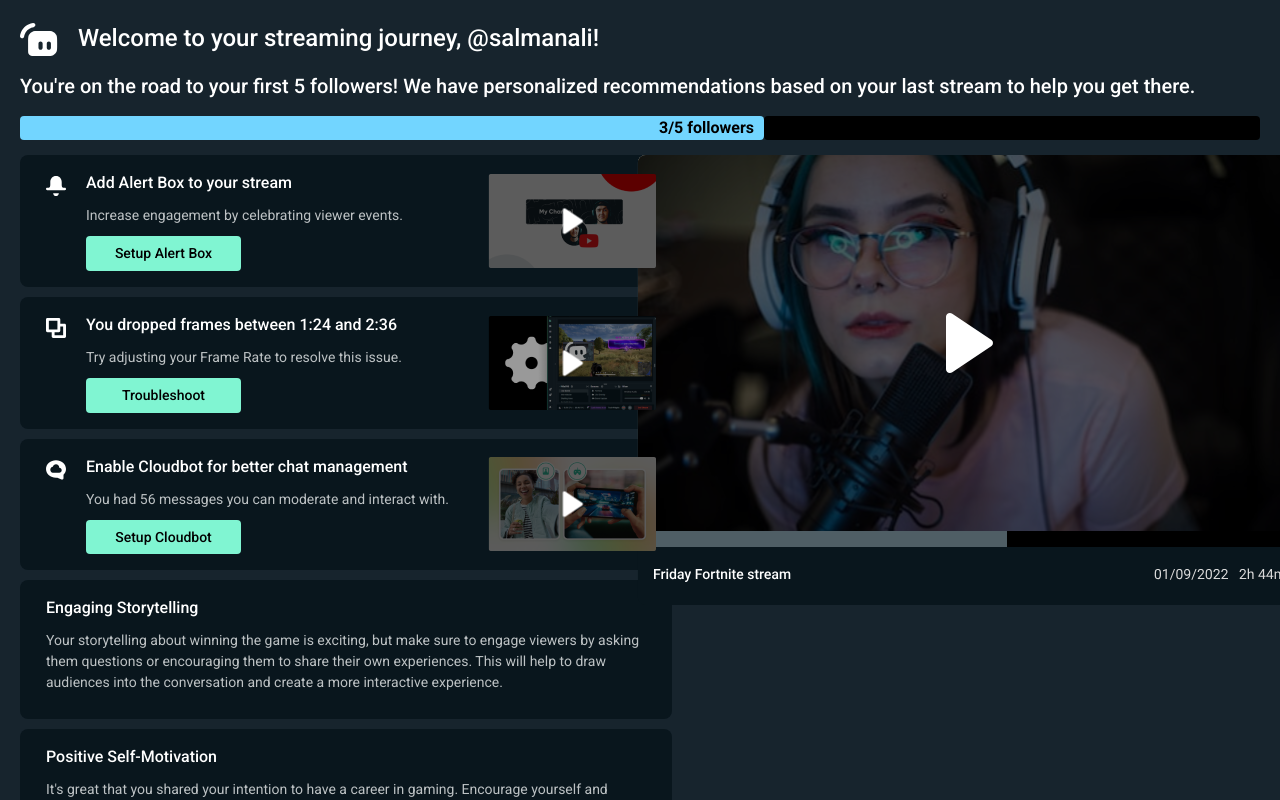
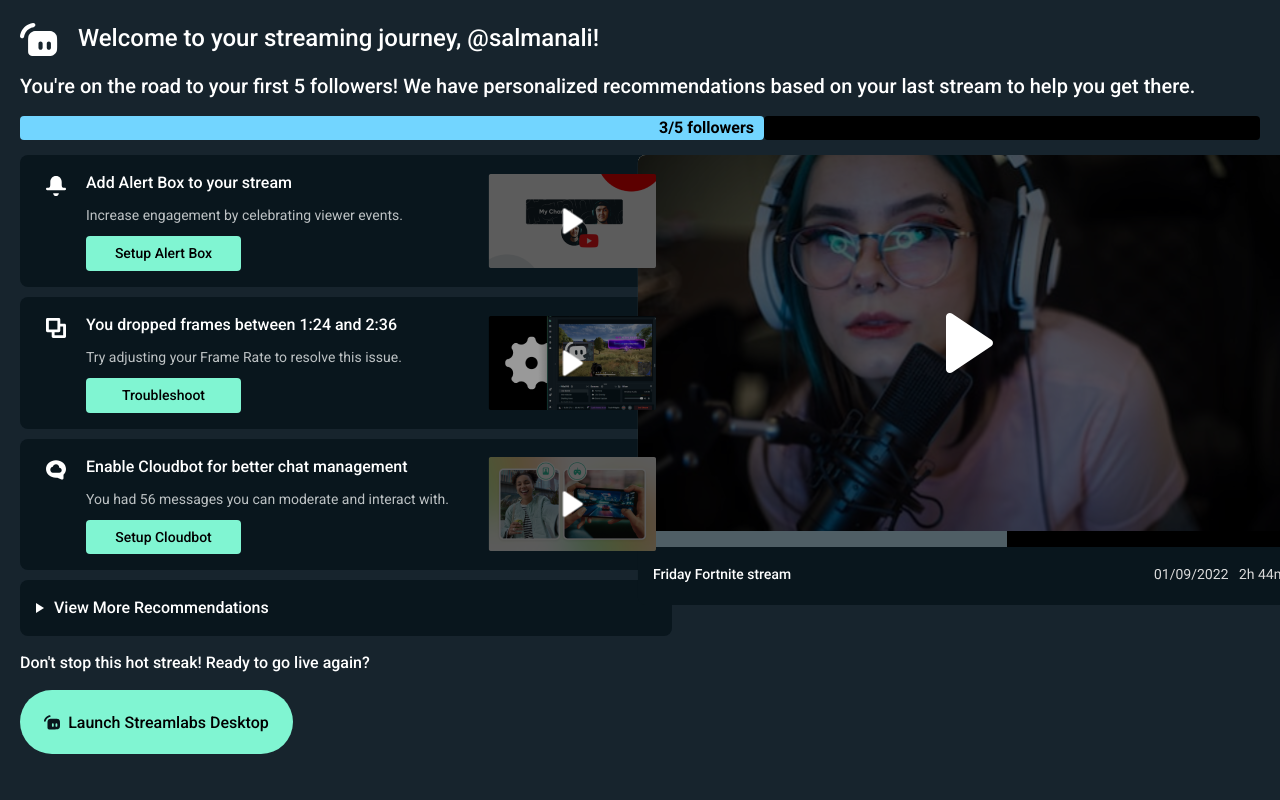
Before and after one commit to chessahalpin/hackstreet, a React (Vite) app: page /streams in a window 1280 px wide. Both pictures are taken after a click on the button "Get recommendation". Shown: the top 800 px of the page. Built offline with nearby package versions, Linux system fonts and the light colour scheme; some icons are missing; a web font is replaced by a local one.

Commit message:
accordion

```diff
--- a/src/App.css
+++ b/src/App.css
@@ -11,7 +11,7 @@
 body {
   background-color: var(--primary);
   color: var(--light);
-    font-family: 'Roboto';
+  font-family: "Roboto";
   margin: 0;
   padding: 0;
 }
@@ -21,18 +21,77 @@
   color: black;
 }
 
+details {
+  transition: all 0.3s;
+}
+
+details[open] summary ~ * {
+  animation: slide 0.3s ease-in-out;
+}
+
+@keyframes slide {
+  0% {
+    opacity: 0;
+    transform: translateY(-10px);
+  }
+  100% {
+    opacity: 1;
+    transform: translateY(0);
+  }
+}
+
+details summary {
+  transition: 0.2s;
+  padding: 10px;
+  background: rgba(255, 255, 255, 0.1);
+  border-radius: 4px;
+  margin-bottom: 10px;
+  cursor: pointer;
+  display: flex;
+  align-items: center;
+}
+
+details summary::before {
+  content: '';
+  width: 0;
+  height: 0;
+  border-left: 8px solid white;  /* Right-pointing arrow */
+  border-top: 5px solid transparent;
+  border-bottom: 5px solid transparent;
+  margin-right: 10px;
+  transition: transform 0.3s ease;
+}
+
+details[open] summary::before {
+  transform: rotate(90deg);  /* Rotate to point down when open */
+}
+
+details summary:hover {
+  background: rgba(255, 255, 255, 0.15);
+}
+
+
+
 .overlay {
   animation: fadeIn 0.5s ease-in, fadeOut 1s ease-out 2s;
 }
 
 @keyframes fadeIn {
-  from { opacity: 0; }
-  to { opacity: 1; }
+  from {
+    opacity: 0;
+  }
+  to {
+    opacity: 1;
+  }
 }
 
 @keyframes fadeOut {
-  from { opacity: 1; }
-  to { opacity: 0; }
+  from {
+    opacity: 1;
+  }
+  to {
+    opacity: 0;
+  }
 }
 
 @keyframes bounce {
--- a/src/App.jsx
+++ b/src/App.jsx
@@ -1,22 +1,26 @@
 /* eslint-disable react/no-unescaped-entities */
-import { useState, useEffect } from 'react';
-import './App.css';
-import StreamlabsLogo from './assets/StreamlabsLogo.svg';
-import Video from './assets/Video.svg';
-import Video2 from './assets/Video2.svg';
-import Thumbnail1 from './assets/thumbnail1.png';
-import Thumbnail2 from './assets/thumbnail2.png';
-import Thumbnail3 from './assets/thumbnail3.png';
-import Thumbnail4 from './assets/thumbnail4.png';
-import Thumbnail5 from './assets/thumbnail5.png';
-import cloudbot from './assets/cloudbot.svg';
-import vector from './assets/Vector.svg';
-import multistream from './assets/multistream.svg';
-import droppedFrames from './assets/dropped-frames.svg';
-import notifications from './assets/notifications.svg';
-import StreamlabsIcon from './assets/streamlabs.svg';
-import Card from './Card';
-import { useLocation } from 'react-router-dom';
+import { useState, useEffect } from "react";
+import "./App.css";
+import StreamlabsLogo from "./assets/StreamlabsLogo.svg";
+import Video from "./assets/Video.svg";
+import Video2 from "./assets/Video2.svg";
+import Thumbnail1 from "./assets/thumbnail1.png";
+import Thumbnail2 from "./assets/thumbnail2.png";
+import Thumbnail3 from "./assets/thumbnail3.png";
+import Thumbnail4 from "./assets/thumbnail4.png";
+import Thumbnail5 from "./assets/thumbnail5.png";
+import cloudbot from "./assets/cloudbot.svg";
+import vector from "./assets/Vector.svg";
+import multistream from "./assets/multistream.svg";
+import droppedFrames from "./assets/dropped-frames.svg";
+import notifications from "./assets/notifications.svg";
+import StreamlabsIcon from "./assets/streamlabs.svg";
+import Card from "./Card";
+import { useLocation } from "react-router-dom";
+
+import "@fortawesome/fontawesome-svg-core/styles.css";
+import { config } from "@fortawesome/fontawesome-svg-core";
+config.autoAddCss = false;
 
 function App() {
   const [isSpinning, setIsSpinning] = useState(false);
@@ -26,10 +30,10 @@
   const [locationState, setLocationState] = useState(null);
   useEffect(() => {
     const state = location.state;
-        console.log('🚀 ~ state:', state);
+    console.log("🚀 ~ state:", state);
     if (state?.data) {
       setLocationState(state.data);
-            console.log('Received data:', state.data);
+      console.log("Received data:", state.data);
     }
   }, []);
   const handleClick = () => {
@@ -44,77 +48,83 @@
 
   useEffect(() => {
     const handleKeydown = (e) => {
-            if (e.key === '0') {
+      if (e.key === "0") {
         handleClick();
       }
     };
 
-        document.addEventListener('keydown', handleKeydown);
-        return () => document.removeEventListener('keydown', handleKeydown);
+    document.addEventListener("keydown", handleKeydown);
+    return () => document.removeEventListener("keydown", handleKeydown);
   }, []);
 
   return (
-        <div style={{ display: 'grid', gap: 15, position: 'relative' }}>
+    <div style={{ display: "grid", gap: 15, position: "relative" }}>
       {isSpinning && (
         <div
           className="overlay"
           style={{
-                        position: 'absolute',
+            position: "absolute",
             top: 0,
             left: 0,
             right: 0,
             bottom: 0,
-                        backgroundColor: 'rgba(0, 0, 0, 0.9)',
+            backgroundColor: "rgba(0, 0, 0, 0.9)",
             zIndex: 1000,
-                        display: 'flex',
-                        justifyContent: 'center',
-                        alignItems: 'center',
+            display: "flex",
+            justifyContent: "center",
+            alignItems: "center",
           }}
         >
-                    <img src={StreamlabsLogo} alt="Streamlabs Logo" className="spinner" style={{ width: '100px', height: 'auto' }} />
+          <img
+            src={StreamlabsLogo}
+            alt="Streamlabs Logo"
+            className="spinner"
+            style={{ width: "100px", height: "auto" }}
+          />
         </div>
       )}
-            <div style={{ display: 'flex', gap: 20, alignItems: 'end' }}>
+      <div style={{ display: "flex", gap: 20, alignItems: "end" }}>
         <img src={StreamlabsLogo} alt="Streamlabs Logo" className="logo" />
         <div
           style={{
             fontSize: 24,
-                        fontWeight: '500',
+            fontWeight: "500",
           }}
         >
           Welcome to your streaming journey, @salmanali!
         </div>
       </div>
       <div style={{ fontWeight: 500, fontSize: 20 }}>
-                You're on the road to your first 5 followers! We have personalized recommendations based on your last stream to help you get there.
+        You're on the road to your first 5 followers! We have personalized
+        recommendations based on your last stream to help you get there.
       </div>
 
       <div
         style={{
-                    display: 'flex',
-                    alignItems: 'center',
+          display: "flex",
+          alignItems: "center",
           height: 24,
           borderRadius: 4,
-                    position: 'relative',
+          position: "relative",
         }}
       >
         <div
           style={{
-                        width: '60%',
-                        height: '100%',
-                        backgroundColor: '#72D5FF',
-                        borderRadius: '4px',
-                        position: 'relative',
+            width: "60%",
+            height: "100%",
+            backgroundColor: "#72D5FF",
+            borderRadius: "4px",
+            position: "relative",
           }}
         >
           <span
             style={{
-                            position: 'absolute',
+              position: "absolute",
               right: 10,
-                            top: '50%',
-                            transform: 'translateY(-50%)',
-                            color: 'black',
-                            fontWeight: 'bold',
+              top: "50%",
+              transform: "translateY(-50%)",
+              color: "black",
+              fontWeight: "bold",
             }}
           >
             3/5 followers
@@ -122,9 +132,9 @@
         </div>
         <div
           style={{
-                        width: '40%',
-                        height: '100%',
-                        backgroundColor: 'black',
+            width: "40%",
+            height: "100%",
+            backgroundColor: "black",
             borderRadius: 4,
           }}
         ></div>
@@ -132,63 +142,120 @@
 
       <div
         style={{
-                    display: 'grid',
-                    gridTemplateColumns: '50% 50%',
+          display: "grid",
+          gridTemplateColumns: "50% 50%",
           gap: 20,
-                    justifyItems: 'center',
+          justifyItems: "center",
         }}
       >
         <div
           style={{
-                        display: 'flex',
-                        flexDirection: 'column',
+            display: "flex",
+            flexDirection: "column",
             gap: 10,
-                        justifyContent: 'space-between',
-                        width: '100%',
+            justifyContent: "space-between",
+            width: "100%",
           }}
         >
           <Card
-                        title={isPart2 ? 'We picked up 70%+ silence during your stream' : 'Add Alert Box to your stream'}
-                        button={isPart2 ? 'View Suggestions' : 'Setup Alert Box'}
+            title={
+              isPart2
+                ? "We picked up 70%+ silence during your stream"
+                : "Add Alert Box to your stream"
+            }
+            button={isPart2 ? "View Suggestions" : "Setup Alert Box"}
             description={
-                            isPart2 ? 'Consider chatting more with your viewers to increase engagement.' : 'Increase engagement by celebrating viewer events.'
+              isPart2
+                ? "Consider chatting more with your viewers to increase engagement."
+                : "Increase engagement by celebrating viewer events."
             }
             video={isPart2 ? Thumbnail4 : Thumbnail1}
             icon={isPart2 ? vector : notifications}
           />
           <Card
-                        title={isPart2 ? 'We noticed you only went live to Twitch' : 'You dropped frames between 1:24 and 2:36'}
-                        button={isPart2 ? 'Setup Multistream' : 'Troubleshoot'}
-                        description={isPart2 ? 'Try Multistream to start reaching a larger audience.' : 'Try adjusting your Frame Rate to resolve this issue.'}
+            title={
+              isPart2
+                ? "We noticed you only went live to Twitch"
+                : "You dropped frames between 1:24 and 2:36"
+            }
+            button={isPart2 ? "Setup Multistream" : "Troubleshoot"}
+            description={
+              isPart2
+                ? "Try Multistream to start reaching a larger audience."
+                : "Try adjusting your Frame Rate to resolve this issue."
+            }
             video={isPart2 ? Thumbnail5 : Thumbnail2}
             icon={isPart2 ? multistream : droppedFrames}
           />
           <Card
-                        title={isPart2 ? 'You dropped frames between 5:39 and 7:41' : 'Enable Cloudbot for better chat management'}
-                        button={isPart2 ? 'Troubleshoot' : 'Setup Cloudbot'}
+            title={
+              isPart2
+                ? "You dropped frames between 5:39 and 7:41"
+                : "Enable Cloudbot for better chat management"
+            }
+            button={isPart2 ? "Troubleshoot" : "Setup Cloudbot"}
             description={
-                            isPart2 ? 'Try adjusting your Frame Rate to resolve this issue.' : 'You had 56 messages you can moderate and interact with.'
+              isPart2
+                ? "Try adjusting your Frame Rate to resolve this issue."
+                : "You had 56 messages you can moderate and interact with."
             }
             video={isPart2 ? Thumbnail2 : Thumbnail3}
             icon={isPart2 ? droppedFrames : cloudbot}
           />
-                    {locationState && locationState?.map((item, index) => <Card title={item.Title} description={item.Feedback} />)}
+          {locationState?.length > 0 && (
+            <details style={{ }}>
+              <summary
+                style={{
+                  cursor: "pointer",
+                  padding: 16,
+                  backgroundColor: "#09161D",
+                  borderRadius: 8,
+                  width: "100%",
+                  fontSize: 16,
+                  fontWeight: 500,
+                  margin: 0
+                }}
+              >
+                View More Recommendations
+              </summary>
+              <div className="details-content">
+                {locationState?.map((item, i) => (
+                  <Card
+                    key={i}
+                    title={item.Title}
+                    description={item.Feedback}
+                    icon={item.icon}
+                  />
+                ))}
               </div>
-                <img src={isPart2 ? Video2 : Video} alt="Video" style={{ cursor: 'pointer' }} />
+            </details>
+          )}
+        </div>
+        <img
+          src={isPart2 ? Video2 : Video}
+          alt="Video"
+          style={{ cursor: "pointer" }}
+        />
       </div>
 
-            <div style={{ fontSize: 16, fontWeight: 500 }}>Don't stop this hot streak! Ready to go live again?</div>
+      <div style={{ fontSize: 16, fontWeight: 500 }}>
+        Don't stop this hot streak! Ready to go live again?
+      </div>
       <button
         style={{
-                    display: 'flex',
-                    alignItems: 'center',
-                    justifyContent: 'center',
+          display: "flex",
+          alignItems: "center",
+          justifyContent: "center",
           width: 273,
           height: 64,
           borderRadius: 100,
         }}
       >
-                <img src={StreamlabsIcon} alt="Streamlabs Icon" style={{ marginRight: 8 }} />
+        <img
+          src={StreamlabsIcon}
+          alt="Streamlabs Icon"
+          style={{ marginRight: 8 }}
+        />
         Launch Streamlabs Desktop
       </button>
     </div>
--- a/src/Streams.jsx
+++ b/src/Streams.jsx
@@ -12,7 +12,7 @@
         setIsLoading(true);
         const data = await fetchFromLocalhost();
         setIsLoading(false);
-        console.log(data);
+        console.log('data',data);
         navigate('/', { state: { data } });
         return data;
     };
--- a/src/coach-helper.ts
+++ /dev/null
@@ -1,51 +0,0 @@
-export async function fetchFromLocalhost(): Promise<any> {
-    try {
-        await wait(2000);
-        return recommendations;
-        // const response = await fetch(`http://localhost:8000/getFeedback`);
-
-        // if (!response.ok) {
-        //     throw new Error(`HTTP error! status: ${response.status}`);
-        // }
-
-        // return await response.json();
-    } catch (error) {
-        console.error('Error fetching from localhost:', error);
-        throw error;
-    }
-}
-
-function wait(ms: number): Promise<void> {
-    return new Promise((resolve) => setTimeout(resolve, ms));
-}
-const recommendations = [
-    {
-        Title: 'Engaging Storytelling',
-        Feedback:
-            'Your storytelling about winning the game is exciting, but make sure to engage viewers by asking them questions or encouraging them to share their own experiences. This will help to draw audiences into the conversation and create a more interactive experience.',
-    },
-    {
-        Title: 'Positive Self-Motivation',
-        Feedback:
-            "It's great that you shared your intention to have a career in gaming. Encourage yourself and viewers to stay motivated by setting achievable goals during the stream. Share small wins or progress milestones to inspire both you and your audience.",
-    },
-    {
-        Title: 'Interactive Gameplay',
-        Feedback:
-            'Your anticipation to start the game after a break is good energy! Consider inviting viewers to suggest strategies or participate in game-related decisions. This can make them feel involved and more connected to your content.',
-    },
-    {
-        Title: 'Music Discussion',
-        Feedback:
-            'Discussing your music preferences is a nice personal touch. Engage with viewers by asking about their music tastes or giving recommendationss. This can create a lively discussion and strengthen community bonds.',
-    },
-    {
-        Title: 'Clarity and Focus',
-        Feedback:
-            'Some parts of your commentary are informative but can drift off-topic. Keep a slightly tighter focus on game-related content and use transitions for other topics. This can help maintain viewer interest and attention.',
-    },
-];
-// Example usage:
-// fetchFromLocalhost('/api/data')
-//   .then(data => console.log(data))
-//   .catch(error => console.error(error));
```
Also changed, not shown: src/Card.jsx (+33 -33 lines), src/coach-helper.js (added, +58 -0 lines), src/assets/team-2.svg (added). Lines whose indentation alone changed are shown as unchanged.
